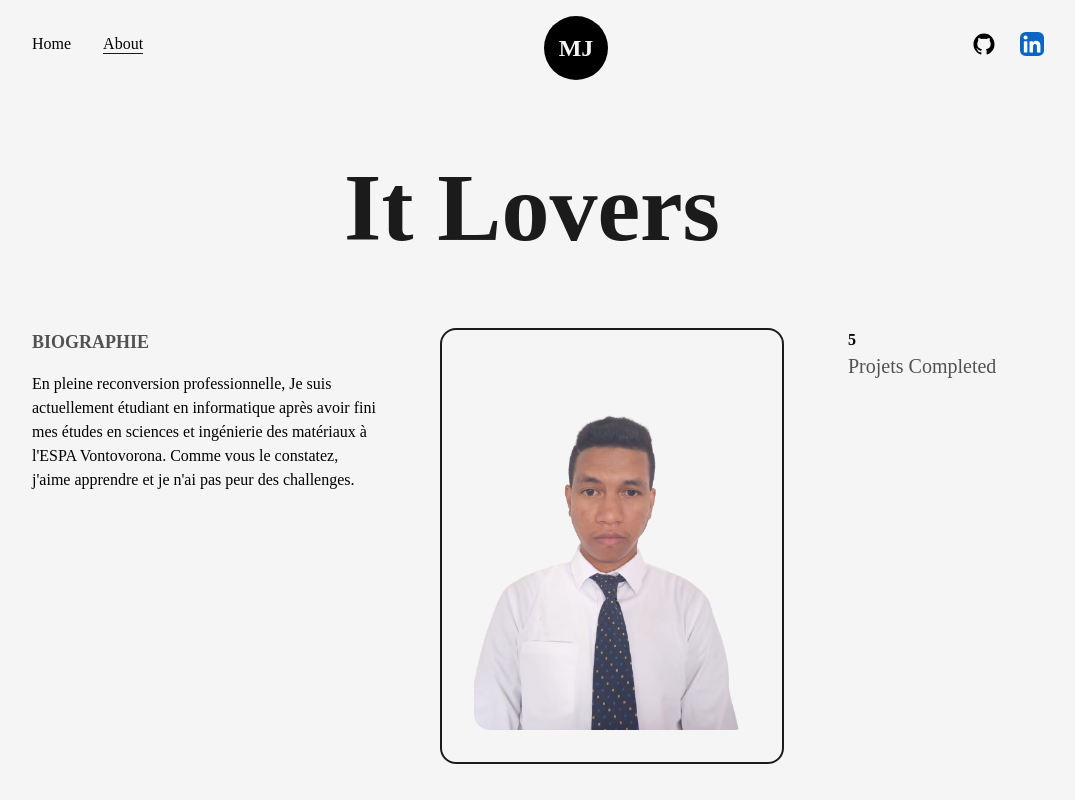
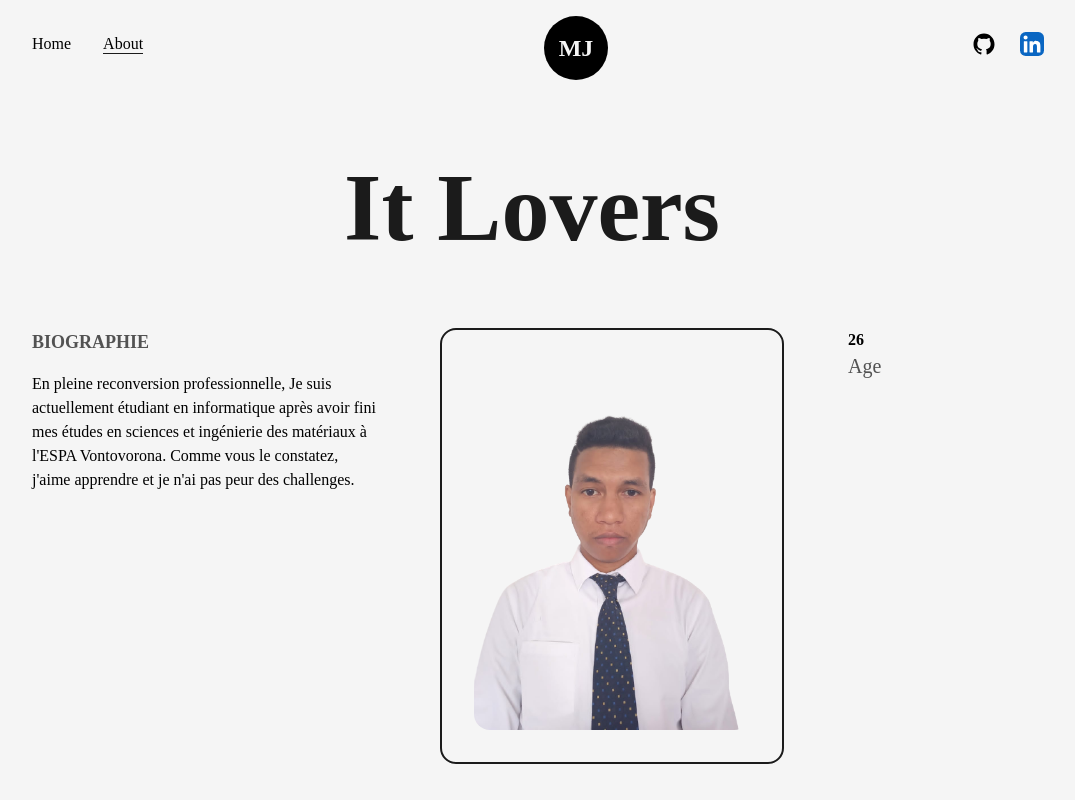
Before and after one commit to miharyjoe/Portfolio, a Next.js app: page /about in a window 1280 px wide. Shown: the top 800 px of the page, without its empty margins (96-1171 px from the left). Built offline with nearby package versions, Linux system fonts and the light colour scheme.

Commit message:
feat: add number animation

```diff
--- a/src/pages/about.js
+++ b/src/pages/about.js
@@ -1,12 +1,30 @@
 import AnimatedText from "@/components/AnimatedText";
 import Layout from "@/components/Layout";
 import Head from "next/head";
-import React, { useRef } from "react";
+import React, { useEffect, useRef } from "react";
 import profilpic from "../../public/images/profile/developer-pic-3.png";
 import Image from "next/image";
+import { useInView, useMotionValue, useSpring } from "framer-motion";
 
-const AnimatedNumbers = ({ vqlue }) => {
+const AnimatedNumbers = ({ value }) => {
   const ref = useRef(null);
+  const motionValue = useMotionValue(0);
+  const springValue = useSpring(motionValue, { duration: 3000 });
+  const isInView = useInView(ref, { once: true });
+
+  useEffect(() => {
+    if (isInView) {
+      motionValue.set(value);
+    }
+  }, [isInView, value, motionValue]);
+
+  useEffect(() => {
+    springValue.on("change", (latest) => {
+      if (ref.current && latest.toFixed(0) <= value) {
+        ref.current.textContent = latest.toFixed(0);
+      }
+    });
+  }, [useEffect, value]);
 
   return <span ref={ref}></span>;
 };
@@ -49,9 +67,11 @@ const about = () => {
                 </h2>
               </div> */}
               <div className="flex flex-col item-end justify-center">
-                <span className="inline-block text-7-xl font-bold">5</span>
+                <span className="inline-block text-7-xl font-bold">
+                  <AnimatedNumbers value={26} />
+                </span>
                 <h2 className="text-xl font-medium capitalize text-dark/75">
-                  Projets completed
+                  Age
                 </h2>
               </div>
               {/* <div className="flex flex-col item-end justify-center">
```
